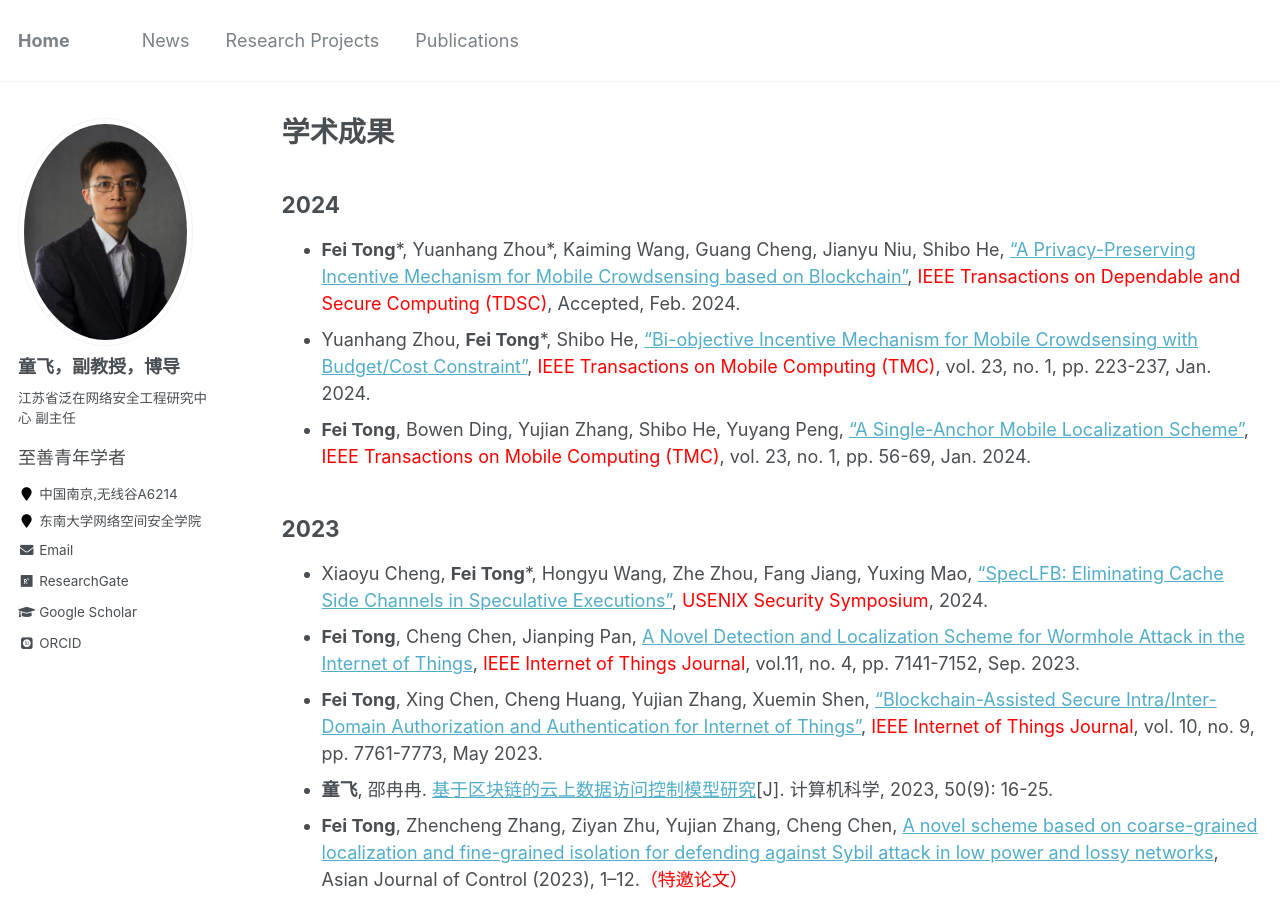
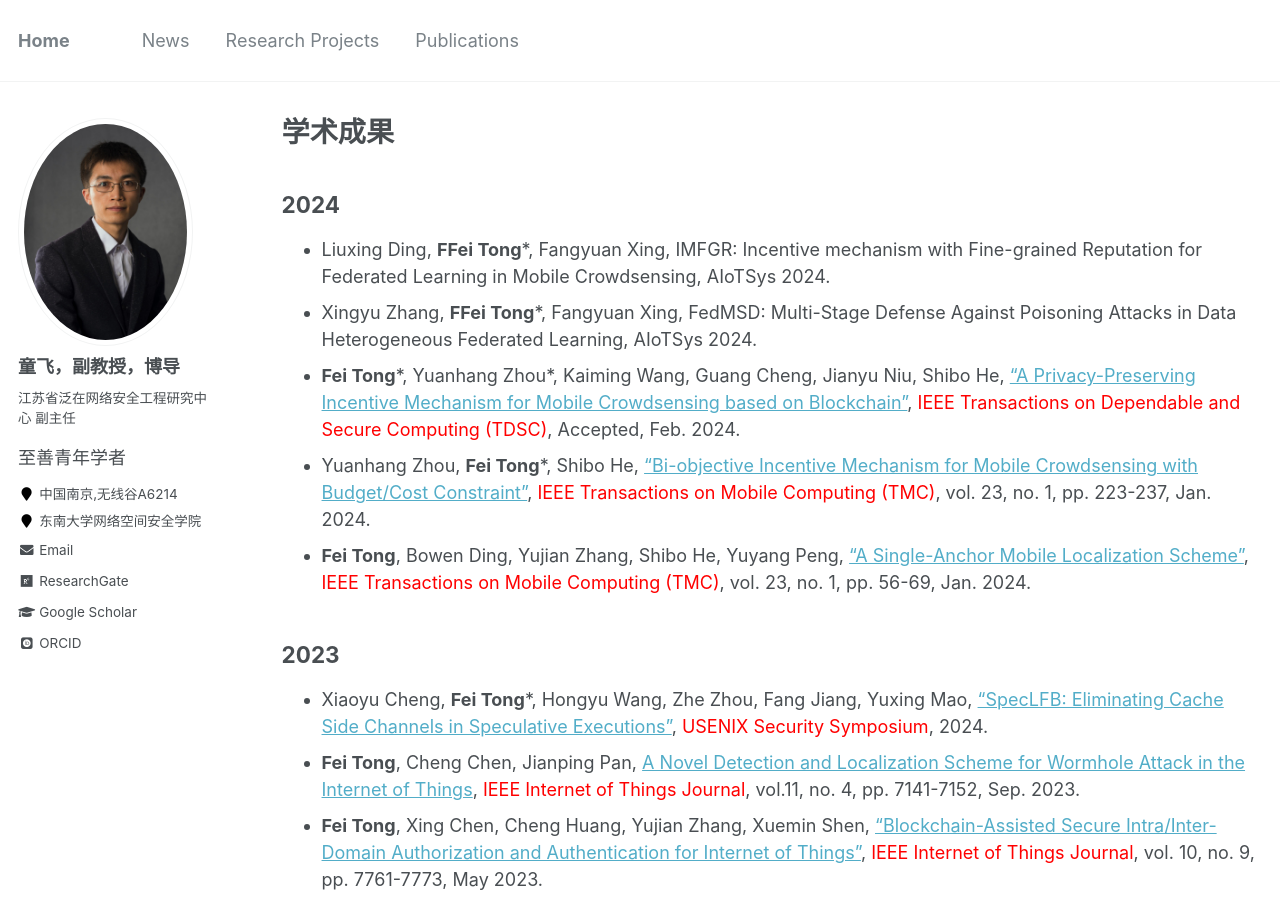
Before and after one commit to fei-tong/fei-tong.github.io, a Jekyll site: the page built from _pages/publications.md, in a window 1280 px wide and 900 px high. Built offline with Jekyll 4.4.1, drawn with Linux system fonts in a browser that asks for light colours; some web fonts are replaced.

Commit message:
Update publications.md

```diff
--- a/_pages/publications.md
+++ b/_pages/publications.md
@@ -12,6 +12,8 @@ author_profile: true
 
 ## 2024
 
+- Liuxing Ding, **FFei Tong***, Fangyuan Xing, IMFGR: Incentive mechanism with Fine-grained Reputation for Federated Learning in Mobile Crowdsensing, AIoTSys 2024.
+- Xingyu Zhang, **FFei Tong***, Fangyuan Xing, FedMSD: Multi-Stage Defense Against Poisoning Attacks in Data Heterogeneous Federated Learning, AIoTSys 2024.
 - **Fei Tong***, Yuanhang Zhou\*, Kaiming Wang, Guang Cheng, Jianyu Niu, Shibo He, ["A Privacy-Preserving Incentive Mechanism for Mobile Crowdsensing based on Blockchain"](https://ieeexplore.ieee.org/document/10443590), <font color="red">IEEE Transactions on Dependable and Secure Computing (TDSC)</font>, Accepted, Feb. 2024.
 - Yuanhang Zhou, **Fei Tong***, Shibo He, ["Bi-objective Incentive Mechanism for Mobile Crowdsensing with Budget/Cost Constraint"](https://ieeexplore.ieee.org/document/9992184/), <font color="red">IEEE Transactions on Mobile Computing (TMC)</font>, vol. 23, no. 1, pp. 223-237, Jan. 2024.
 - **Fei Tong**, Bowen Ding, Yujian Zhang, Shibo He, Yuyang Peng, ["A Single-Anchor Mobile Localization Scheme"](https://ieeexplore.ieee.org/document/9950331), <font color="red">IEEE Transactions on Mobile Computing (TMC)</font>, vol. 23, no. 1, pp. 56-69, Jan. 2024.
```
